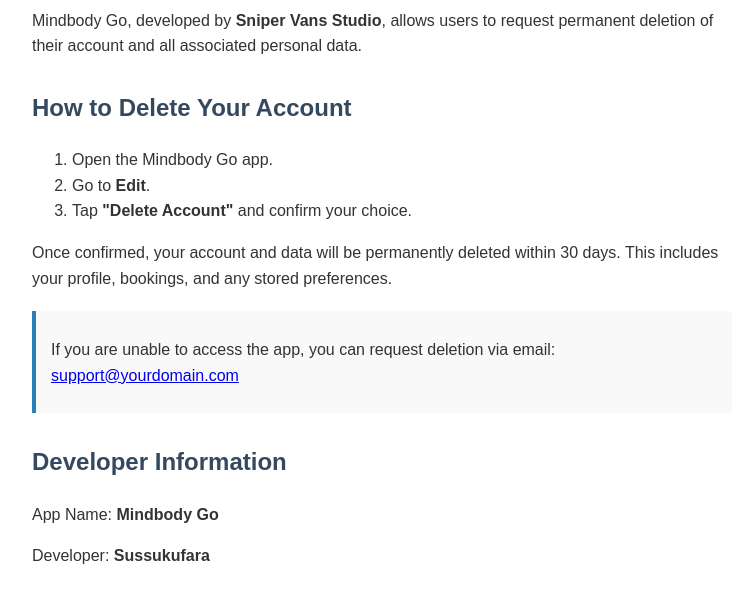
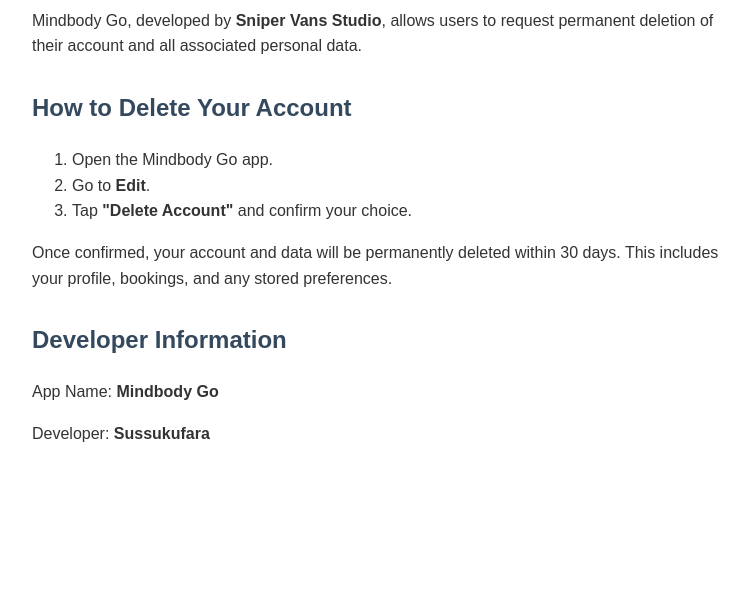
Before and after one commit to JaspherFenix/mindbodygo-account-deletion, a plain HTML site: page index.html in a window 1280 px wide. Shown: the part 162-764 px from the top of the page, without its empty margins (258-1007 px from the left). Drawn offline with Linux system fonts and the light colour scheme.

Commit message:
Remove email deletion request note from index.html
Removed note about requesting account deletion via email.

```diff
--- a/index.html
+++ b/index.html
@@ -57,10 +57,6 @@
 
   <p>Once confirmed, your account and data will be permanently deleted within 30 days. This includes your profile, bookings, and any stored preferences.</p>
 
-  <div class="note">
-    <p>If you are unable to access the app, you can request deletion via email: <a href="mailto:support@yourdomain.com">support@yourdomain.com</a></p>
-  </div>
-
   <h2>Developer Information</h2>
   <p>App Name: <strong>Mindbody Go</strong></p>
   <p>Developer: <strong>Sussukufara</strong></p>
```
